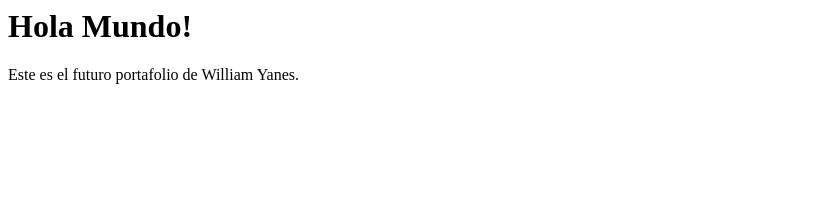
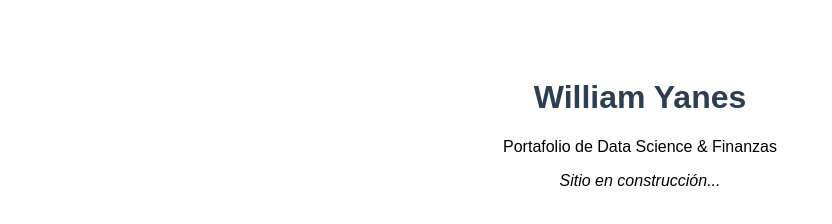
Before and after one commit to wyanesM/portafolio-william, a plain HTML site: page index.html in a window 1280 px wide. Shown: the whole page, without its empty margins (0-832 px from the left). Drawn offline with Linux system fonts and the light colour scheme.

Commit message:
Update index.html

```diff
--- a/index.html
+++ b/index.html
@@ -1,2 +1,15 @@
-<h1> Hola Mundo!</h1>
-<p>Este es el futuro portafolio de William Yanes. </p>
+<!DOCTYPE html>
+<html>
+<head>
+    <title>William Yanes</title>
+    <style>
+        body { font-family: sans-serif; text-align: center; padding-top: 50px; }
+        h1 { color: #2c3e50; }
+    </style>
+</head>
+<body>
+    <h1>William Yanes</h1>
+    <p>Portafolio de Data Science & Finanzas</p>
+    <p><em>Sitio en construcción...</em></p>
+</body>
+</html>
```
